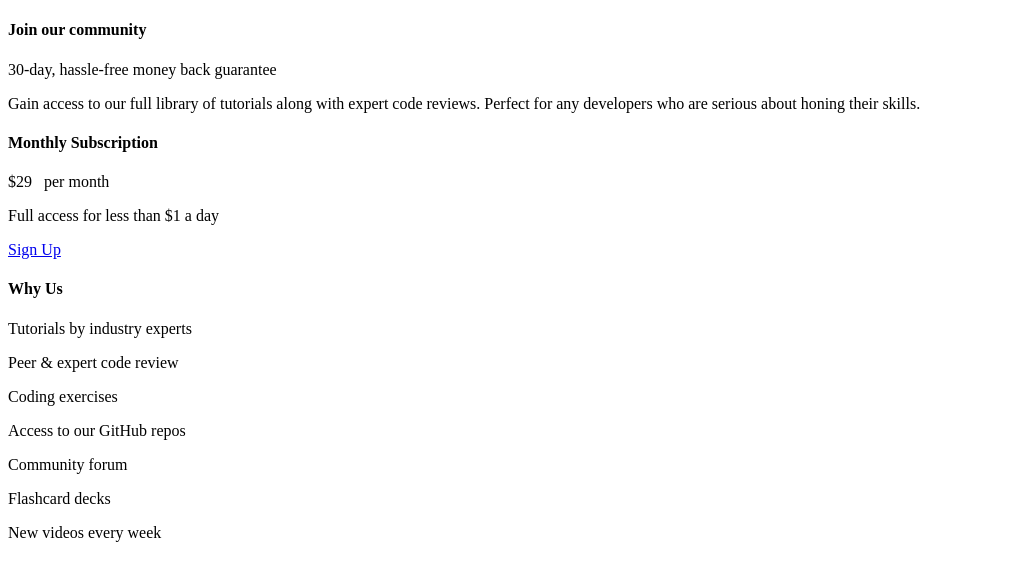
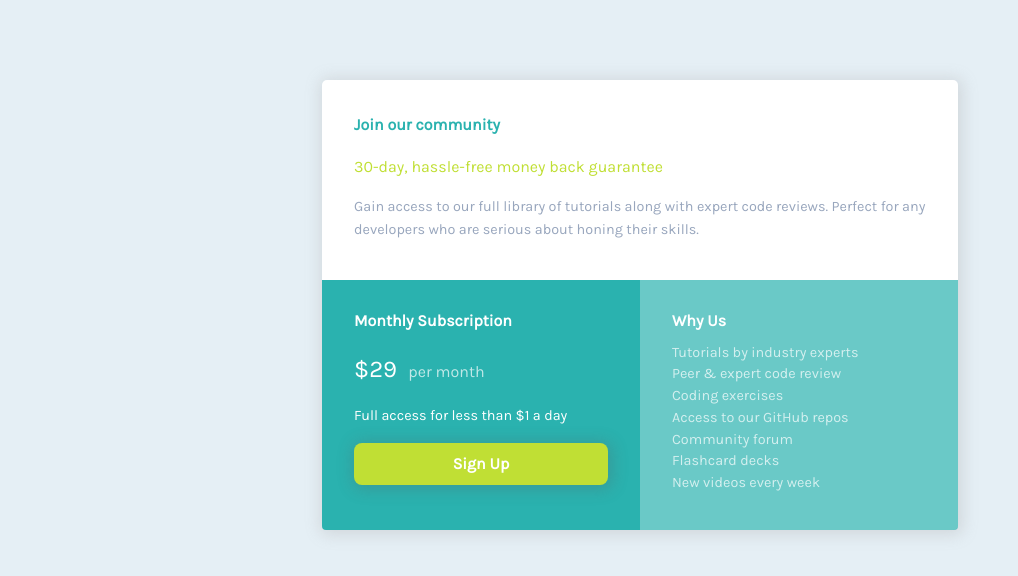
Before and after one commit to colis123/single-price-grid-component, a plain HTML site: page index.html in a window 1280 px wide. Shown: the whole page, without its empty margins (0-1018 px from the left). Drawn offline with Linux system fonts and the light colour scheme.

Commit message:
finished desktop

```diff
--- a/css/mobile.css
+++ /dev/null
@@ -1,88 +0,0 @@
-@import url('https://fonts.googleapis.com/css?family=Karla&display=swap');
-
-:root {
-  --light-gray: hsl(204, 43%, 93%);
-  --cyan: hsl(179, 62%, 43%);
-  --off-cyan: hsla(179, 62%, 43%, 0.699);
-  --bright-yellow: hsl(71, 73%, 54%);
-  --grayish-blue: hsl(218, 22%, 67%);
-}
-
-/* Resets */
-* {
-  margin: 0;
-  padding: 0;
-  box-sizing: border-box;
-  line-height: 1.6;
-}
-
-body {
-  font-family: 'Karla', sans-serif;
-  background: var(--light-gray);
-  height: 100vh;
-  padding: 5rem 2rem;
-}
-
-h4, p {
-  margin: 1rem 0;
-}
-
-/* Utilites */
-.primary {color: var(--cyan); }
-.secondary {color: var(--bright-yellow);}
-.gray {color: var(--grayish-blue);}
-.off-white{color: rgba(255, 255, 255, 0.705);}
-
-.large-text{font-size: 1.5rem;}
-.small-text{font-size: .9rem;}
-.btn {
-  display: block;
-  text-align: center;
-  color: #fff;
-  font-weight: 600;
-  width: 100%;
-  background: var(--bright-yellow);
-  padding: .5rem 1.25rem;
-  text-decoration: none;
-  border-radius: 8px;
-  box-shadow: .1rem .1rem .9rem .2rem  rgba(92, 90, 90, 0.25);
-}
-
-.btn:hover {
-  background: var(--light-gray);
-  color: var(--cyan);
-}
-
-
-/* Container */
-.container {
-  background: white;
-  border-radius: 5px;
-  box-shadow: .1rem .1rem .9rem .2rem  rgba(150, 148, 148, 0.25);
-}
-
-/* Header */
-.container #main-header {
-  padding: .15rem 1rem;
-}
-
-/* Price Section */
-.container #price {
-  background: var(--cyan);
-  padding: .15rem 1rem 1.5rem 1rem;
-  color: #fff;
-}
-
-/* Why us */
-.container .why-us {
-  background: var(--off-cyan);
-  padding: .15rem 1rem .5rem 1rem;
-  color: #fff;
-  line-height: 0;
-}
-
-.container .why-us p {
-  font-size: .9rem;
-  line-height: .15;
-  color: rgba(255, 255, 255, 0.705);
-}
--- a/css/style.css
+++ b/css/style.css
@@ -0,0 +1,121 @@
+@import url('https://fonts.googleapis.com/css?family=Karla&display=swap');
+
+:root {
+  --light-gray: hsl(204, 43%, 93%);
+  --cyan: hsl(179, 62%, 43%);
+  --off-cyan: hsla(179, 62%, 43%, 0.699);
+  --bright-yellow: hsl(71, 73%, 54%);
+  --grayish-blue: hsl(218, 22%, 67%);
+}
+
+/* Resets */
+* {
+  margin: 0;
+  padding: 0;
+  box-sizing: border-box;
+  line-height: 1.6;
+}
+
+body {
+  font-family: 'Karla', sans-serif;
+  background: var(--light-gray);
+  height: 100vh;
+  padding: 5rem 2rem;
+}
+
+h4, p {
+  margin: 1rem 0;
+}
+
+/* Utilites */
+.primary {color: var(--cyan); }
+.secondary {color: var(--bright-yellow);}
+.gray {color: var(--grayish-blue);}
+.off-white{color: rgba(255, 255, 255, 0.705);}
+
+.large-text{font-size: 1.5rem;}
+.small-text{font-size: .9rem;}
+.btn {
+  display: block;
+  text-align: center;
+  color: #fff;
+  font-weight: 600;
+  width: 100%;
+  background: var(--bright-yellow);
+  padding: .5rem 1.25rem;
+  text-decoration: none;
+  border-radius: 8px;
+  box-shadow: .1rem .1rem .9rem .2rem  rgba(92, 90, 90, 0.25);
+}
+
+.btn:hover {
+  background: var(--light-gray);
+  color: var(--cyan);
+}
+
+
+/* Container */
+.container {
+  background: white;
+  border-radius: 5px;
+  box-shadow: .1rem .1rem .9rem .2rem  rgba(150, 148, 148, 0.25);
+}
+
+/* Header */
+.container #main-header {
+  padding: .15rem 1rem;
+}
+
+/* Price Section */
+.container #price {
+  background: var(--cyan);
+  padding: .15rem 1rem 1.5rem 1rem;
+  color: #fff;
+  border-bottom-left-radius: 4px;
+}
+
+/* Why us */
+.container .why-us {
+  background: var(--off-cyan);
+  padding: .15rem 1rem .5rem 1rem;
+  color: #fff;
+  line-height: 0;
+  border-bottom-right-radius: 4px;
+}
+
+.container .why-us p {
+  font-size: .9rem;
+  line-height: .15;
+  color: rgba(255, 255, 255, 0.705);
+}
+
+@media screen and (min-width: 594px) {
+
+  body {
+    max-width: 700px;
+    margin: 0 auto;
+  }
+  .container {
+    display: grid;
+    grid-template-columns: 1fr 1fr;
+    grid-template-rows: 200px 250px;
+  }
+
+  .container #main-header {
+    grid-column: 1 /span 3;
+    padding: 1rem 2rem;
+    justify-content: center;
+  }
+
+  .container #price {
+    padding: .75rem 2rem;
+  }
+
+  .container .why-us {
+    padding: .75rem 2rem;
+  }
+
+  .container .why-us p {
+    line-height: .4;
+  }
+}
--- a/index.html
+++ b/index.html
@@ -9,15 +9,10 @@
   <link rel="icon" type="image/png" sizes="32x32" href="./images/favicon-32x32.png">
 
   <link rel="stylesheet" href="./css/style.css">
-  <link rel="stylesheet" media="screen and (max-width: 375px)" href="./css/mobile.css">
 
   <title>Frontend Mentor | Single Price Grid Component</title>
 
   <!-- Feel free to remove these styles or customise in your own stylesheet 👍 -->
-  <style>
-    .attribution { font-size: 11px; text-align: center; }
-    .attribution a { color: hsl(228, 45%, 44%); }
-  </style>
 </head>
 <body>
 
```
